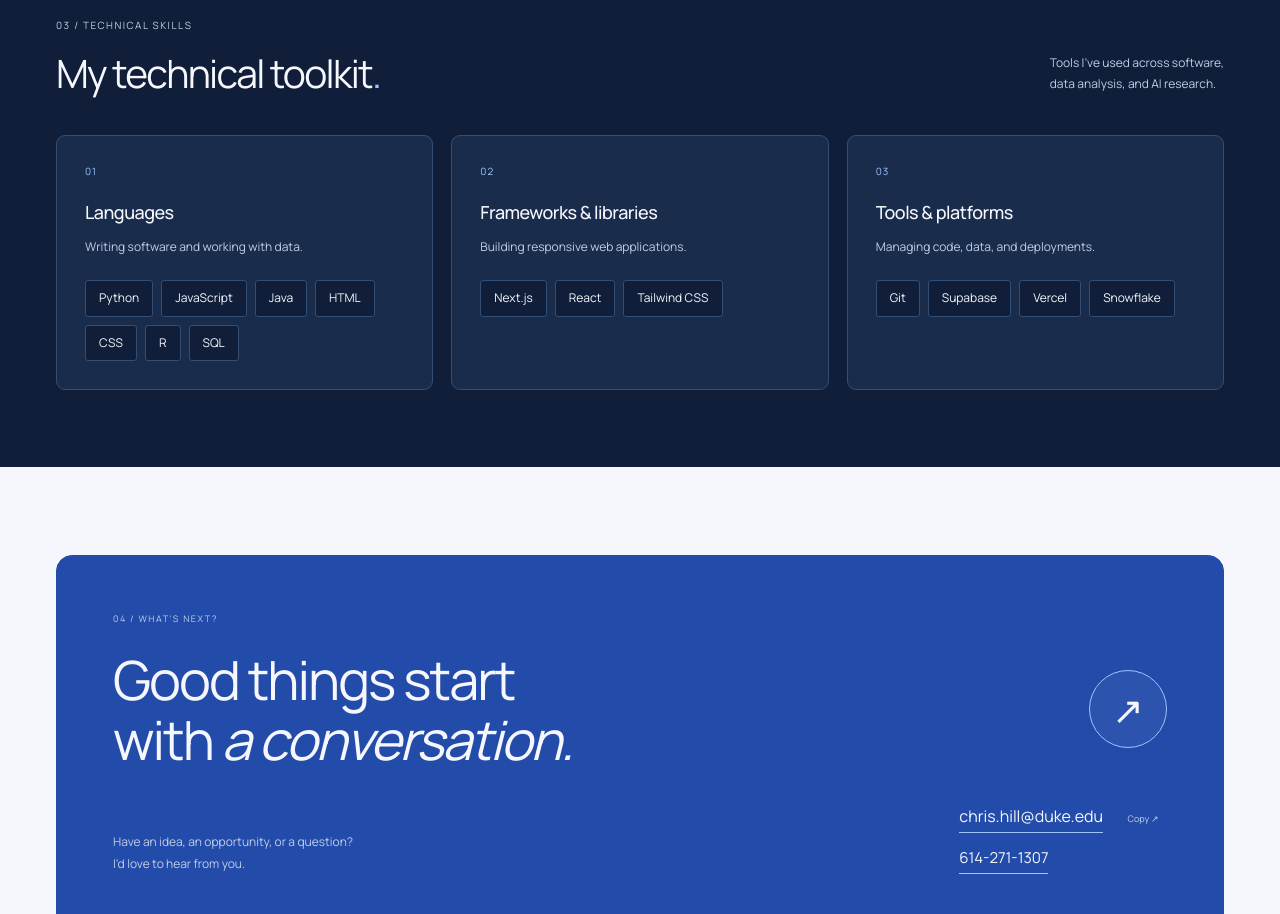
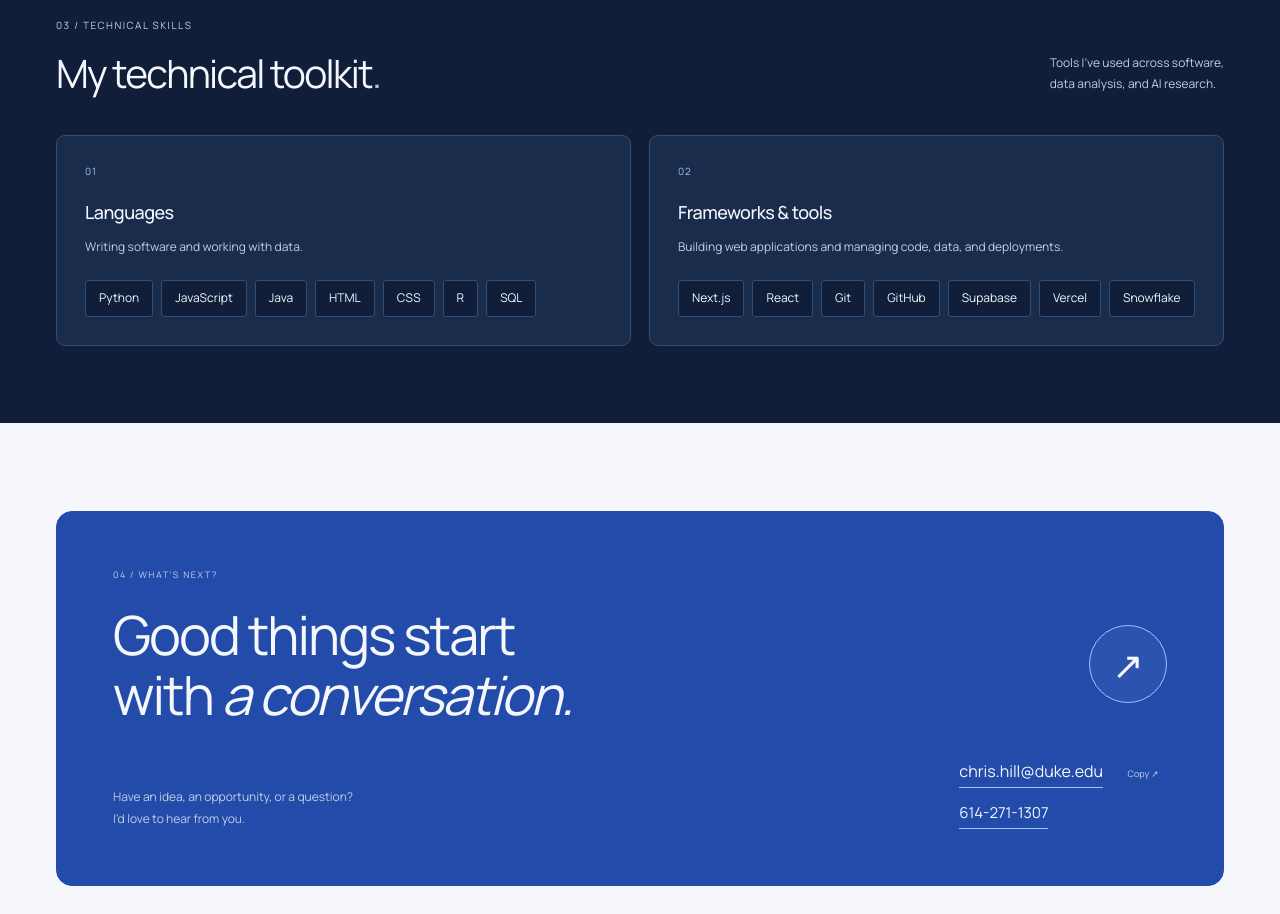
Before and after one commit to ChrisHill415/PersonalWebsite, a Next.js app: page / in a window 1280 px wide. Shown: the part 2560-3474 px from the top of the page. Built offline with nearby package versions, Linux system fonts and the light colour scheme.

Commit message:
updating frameworks

```diff
--- a/app/globals.css
+++ b/app/globals.css
@@ -1015,7 +1015,7 @@ button:focus-visible {
 }
 .skills-grid {
   display: grid;
-  grid-template-columns: repeat(3, minmax(0, 1fr));
+  grid-template-columns: repeat(2, minmax(0, 1fr));
   gap: 26px;
   border-top: 1px solid var(--line);
 }
--- a/app/page.tsx
+++ b/app/page.tsx
@@ -397,8 +397,7 @@ export default function Home() {
           <div className="skills-grid">
             {[
               { title: "Languages", description: "Writing software and working with data.", items: ["Python", "JavaScript", "Java", "HTML", "CSS", "R", "SQL"] },
-              { title: "Frameworks & libraries", description: "Building responsive web applications.", items: ["Next.js", "React", "Tailwind CSS"] },
-              { title: "Tools & platforms", description: "Managing code, data, and deployments.", items: ["Git", "Supabase", "Vercel", "Snowflake"] },
+              { title: "Frameworks & tools", description: "Building web applications and managing code, data, and deployments.", items: ["Next.js", "React", "Git", "GitHub", "Supabase", "Vercel", "Snowflake"] },
             ].map((group, index) => (
               <article className="skill-group" key={group.title}>
                 <span className="skill-number" aria-hidden="true">0{index + 1}</span>
```
